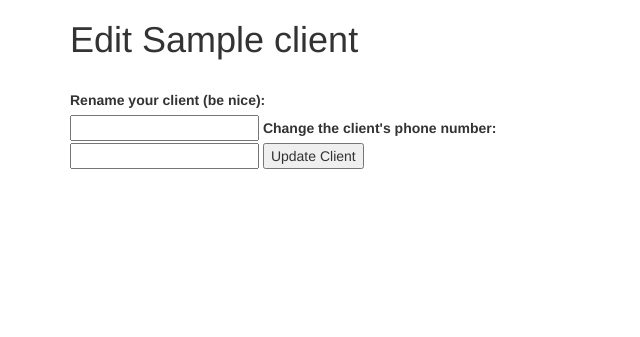
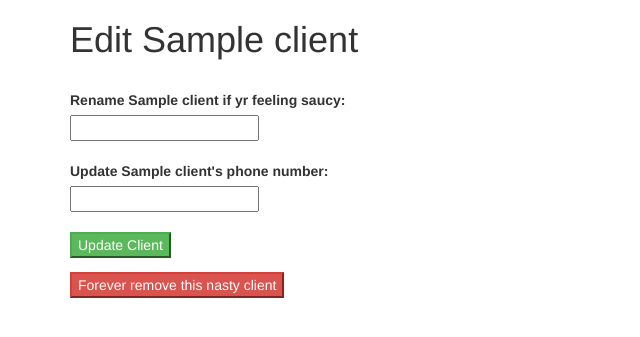
Before and after one commit to CallaRudolph/php-hair-salon, a PHP site: template views/client_edit.html.twig in a window 1280 px wide. Shown: the top 337 px of the page, without its empty margins (0-640 px from the left). Run offline with PHP 8.4, Linux system fonts and the light colour scheme; the template is opened without the code that fills it: most values are stand-ins (such as "Sample title", 1, 10 or a date in 2020); some libraries are stand-ins or nearby versions.

Commit message:
create routes to delete one client and all stylists

```diff
--- a/views/client_edit.html.twig
+++ b/views/client_edit.html.twig
@@ -9,12 +9,18 @@
             <br>
             <form action="/clients/{{ client.getId }}" method="post">
               <input name="_method" type="hidden" value="patch">
-              <label for="name">Rename your client (be nice):</label><br>
-              <input id="client_name" name="client_name" type="text">
-              <label for="name">Change the client's phone number:</label><br>
+              <label for="name">Rename {{ client.getClientName }} if yr feeling saucy:</label><br>
+              <input id="client_name" name="client_name" type="text"><br><br>
+              <label for="name">Update {{ client.getClientName }}'s phone number:</label><br>
               <input id="phone_number" name="phone_number" type="text">
+              <br><br>
+              <button type="submit" class="btn-success">Update Client</button>
+            </form>
 
-              <button type="submit">Update Client</button>
+            <form action="/clients/{{ client.getId }}" method="post">
+                <input name="_method" type="hidden" value="delete">
+
+                <button type="submit" class="btn-danger">Forever remove this nasty client</button>
             </form>
             <br>
         </div>
--- a/views/stylist.html.twig
+++ b/views/stylist.html.twig
@@ -9,7 +9,8 @@
             <p><a href="/stylists/{{ stylist.getId }}/edit">Edit this stylist</a></p>
             <div class='well'>
                 {% if clients is not empty %}
-                    <p>Here are {{ stylist.getName }}'s clients:</p>
+                    <h4>Here are {{ stylist.getName }}'s clients:</h4>
+                    <p><em>Click on any client to edit or remove</em></p>
                     {% for client in clients %}
                     <ul>
                         <li><a href="/clients/{{ client.getId }}/edit">{{ client.getClientName }}</a></li>
@@ -20,7 +21,7 @@
                     <br>
                     {% endfor %}
                     <form action='/delete_client' method='post'>
-                        <button type='submit' class='btn-danger'>Selectively remove all clients for {{ stylist.getName }}</button>
+                        <button type='submit' class='btn-danger'>Remove all clients for {{ stylist.getName }}</button>
                     </form>
                 {% else %}
                     <ul>
```
Also changed, not shown: app/app.php (+12 -0 lines), views/index.html.twig (+6 -2 lines).
